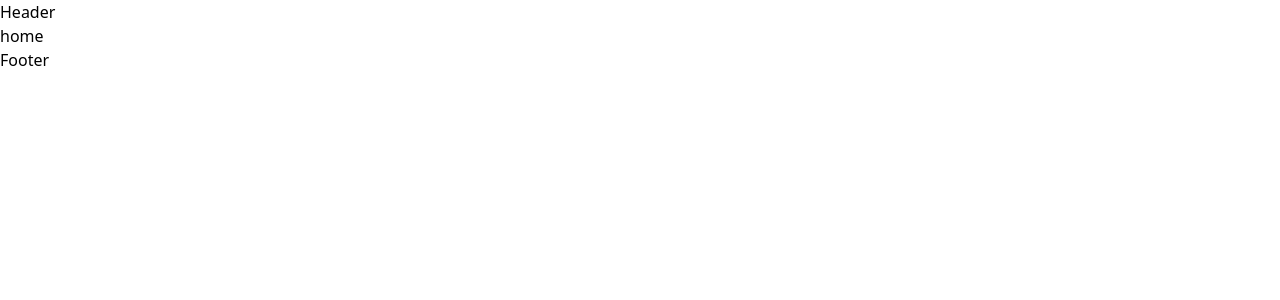
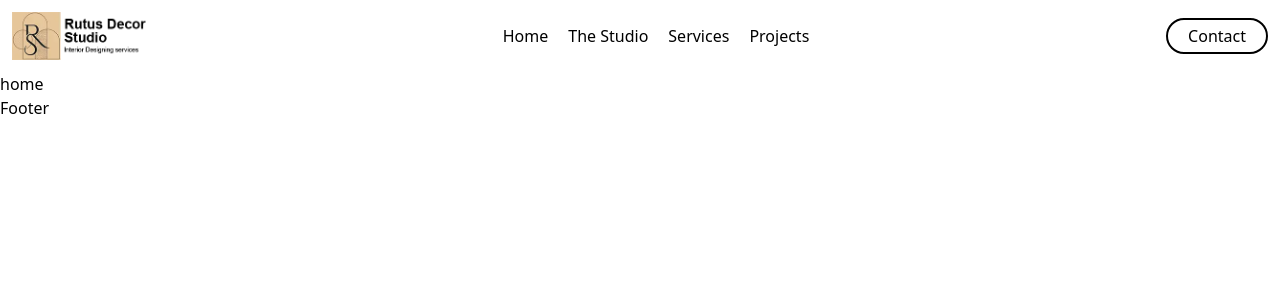
Before and after one commit to sagarvispute/Rutus-studio, a Next.js app: page / in a window 1280 px wide. Shown: the top 300 px of the page. Built offline with nearby package versions, Linux system fonts and the light colour scheme.

Commit message:
Header component implementation

```diff
--- a/components/Navbar.tsx
+++ b/components/Navbar.tsx
@@ -1,9 +1,24 @@
-import React from 'react'
+import React, { useState } from 'react'
+import { IoMenu } from "react-icons/io5"
+
 
 export default function Navbar() {
+  const [showMenu, setShowMenu] = useState(false);
   return (
-    <>
-    Header
-    </>
+    <div className="container m-auto flex md:justify-between items-center py-3 flex-wrap flex-[2_2_0%] relative bg-white">
+      <a href="" className='basis-1/2 md:basis-auto'><img src="images/Logo.webp" alt="" className='h-12 w-auto' /></a>
+
+      <ul className={`md:flex gap-5 order-3 md:order-2 absolute md:relative top-16 md:top-0 pt-3 md:pt-0 basis-auto left-0 right-0 px-3 bg-white md:bg-transparent ${!showMenu&&'hidden'}`}>
+        <li><a href="/" className='hover:text-[#bf9a6a]'>Home</a></li>
+        <li><a href="/studio" className='hover:text-[#bf9a6a]'>The Studio</a></li>
+        <li><a href="/services" className='hover:text-[#bf9a6a]'>Services</a></li>
+        <li><a href="/projects" className='hover:text-[#bf9a6a]'>Projects</a></li>
+      </ul>
+
+      <div className='flex gap-1 basis-1/2 md:basis-0 justify-end order-2 md:order-3'>
+        <button className='block text-2xl px-2 rounded-full md:hidden' onClick={() => setShowMenu(!showMenu)}><IoMenu /></button>
+        <a href="/contact" className='rounded-full border-2 border-black inline-block py-1 px-5'>Contact</a>
+      </div>
+    </div>
   )
 }
--- a/package.json
+++ b/package.json
@@ -20,6 +20,7 @@
     "postcss": "8.4.28",
     "react": "18.2.0",
     "react-dom": "18.2.0",
+    "react-icons": "^4.10.1",
     "sass": "^1.66.1",
     "tailwindcss": "3.3.3",
     "typescript": "5.1.6"
--- a/pages/global.scss
+++ b/pages/global.scss
@@ -1,3 +1,7 @@
 @tailwind base;
 @tailwind components;
 @tailwind utilities;
+
+.container {
+    @apply px-3;
+}
--- a/pages/projects.tsx
+++ b/pages/projects.tsx
@@ -1,6 +1,6 @@
 import React from 'react'
 
-export default function about() {
+export default function projects() {
   return (
     <div>about</div>
   )
--- /dev/null
+++ b/pages/services.tsx
@@ -0,0 +1,7 @@
+import React from 'react'
+
+export default function services() {
+  return (
+    <div>services</div>
+  )
+}
--- /dev/null
+++ b/pages/studio.tsx
@@ -0,0 +1,7 @@
+import React from 'react'
+
+export default function studio() {
+  return (
+    <div>studio</div>
+  )
+}
```
Also changed, not shown: public/images/Logo.webp (added).
